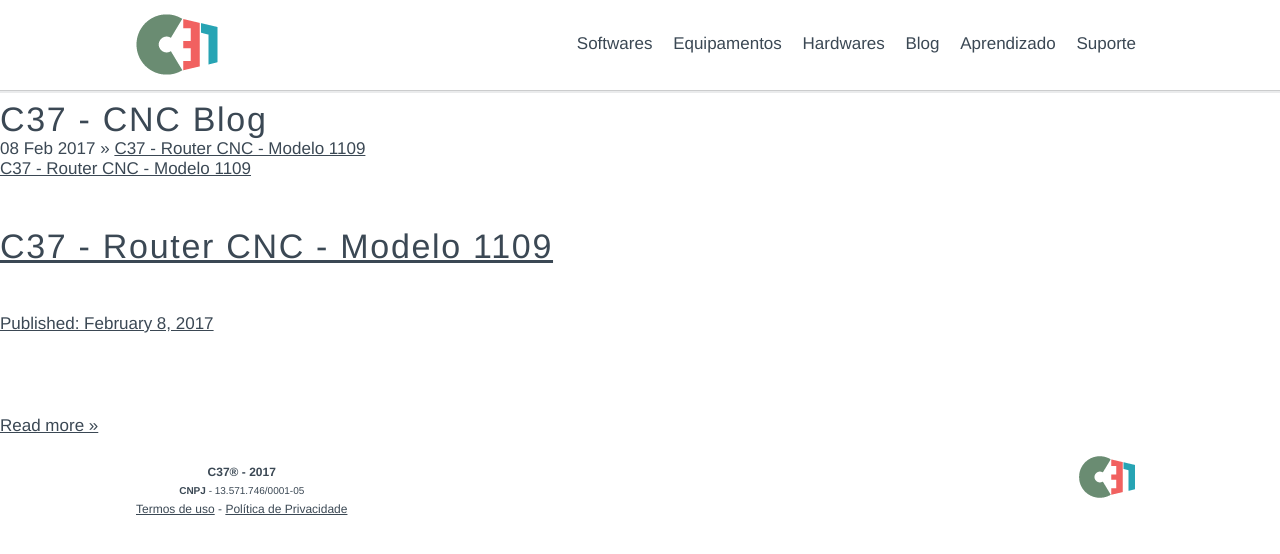
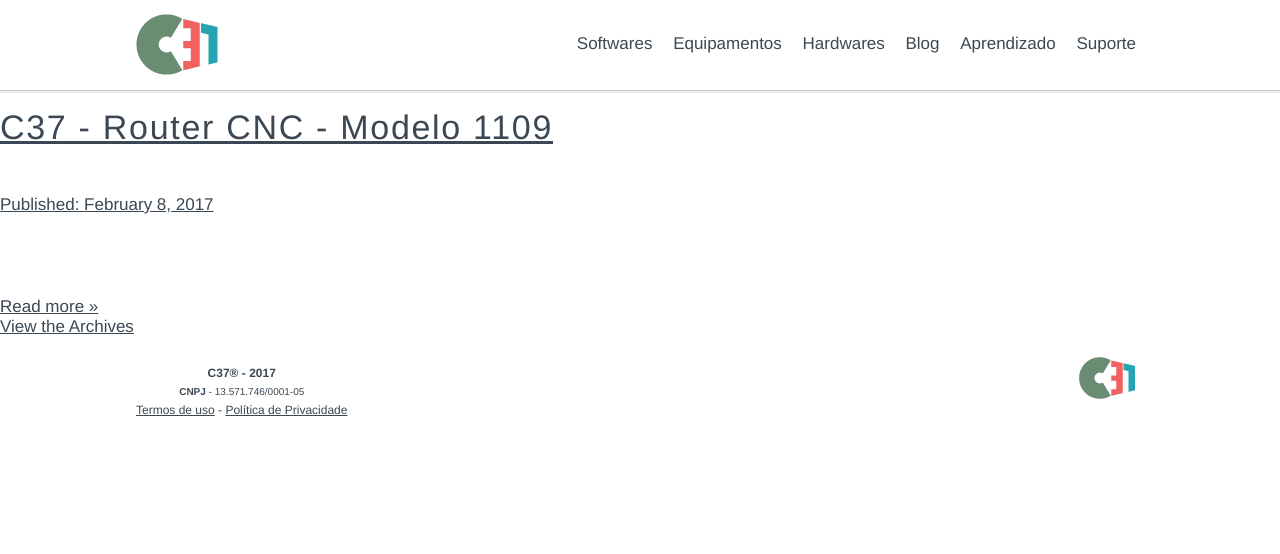
Before and after one commit to C37/website, a Jekyll site: the page built from blog/index.html, in a window 1280 px wide. Shown: the top 554 px of the page. Built offline with Jekyll 4.4.1, drawn with Linux system fonts in a browser that asks for light colours; the list of posts is cut into pages by our own code.

```diff
--- a/_config.yml
+++ b/_config.yml
@@ -15,7 +15,7 @@ atom_path: /blog/atom.xml
 timezone: America/Sao_Paulo
 
 # http://jekyllrb.com/docs/permalinks/
-#permalink: /blog/:categories/:year/:month/:day/:title/
+permalink: /blog/:categories/:year/:month/:day/:title.html
 
 markdown: kramdown
 
@@ -25,4 +25,3 @@ paginate: 8
 paginate_path: "/blog/page:num/"
 
 gems: [jekyll-paginate]
-#  -jekyll-paginate
--- a/_includes/footer.html
+++ b/_includes/footer.html
@@ -12,7 +12,7 @@
     </div>
     <a class="closing" href="#top" title="CNC ao seu alcance"></a>
 </div>
-<script src="assets/js/smooth.js" type="text/javascript"></script>
+<script src="/assets/js/smooth.js" type="text/javascript"></script>
 <script>
     window.onload = function () {
         ! function (e, n, t, a, c, o, s) {
--- a/blog/index.html
+++ b/blog/index.html
@@ -11,27 +11,6 @@ sidebarHTML: true
 <br>
 <br>
 <br>
-<br>
-<br>
-
-
-	<h1>{{ page.title }}</h1>
-	<ul class="posts">
-
-	  {% for post in site.posts %}
-	    <li><span>{{ post.date | date_to_string }}</span> » <a href="{{ post.url }}" title="{{ post.title }}">{{ post.title }}</a></li>
-	  {% endfor %}
-	</ul>
-
-
-<ul>
-  {% for post in site.posts %}
-    <li>
-      <a href="{{ post.url }}">{{ post.title }}</a>
-    </li>
-  {% endfor %}
-</ul>
-
 
 {% for post in paginator.posts %}
   <article class="blog-post-preview">
@@ -76,3 +55,8 @@ sidebarHTML: true
   {% endif %}
 </div>
 {% endif %}
+
+
+<div class="blog-posts-extra">
+  <a href="/blog/archive.html">View the Archives</a>
+</div>
```
Also changed, not shown: _layouts/blog.html (+26 -0 lines), _posts/handcraft/2017-02-08-coracao-de-patas.md (renamed from _posts/handcraft/2017-02-08-Coracao-de-Patas.md, +1 -1 lines), blog/archive.html (added, +16 -0 lines), learning/readme.html (+11 -5 lines).
